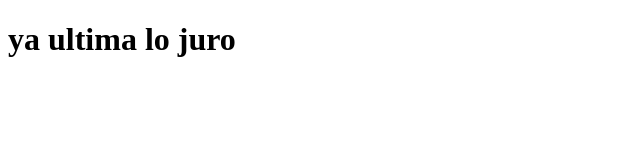
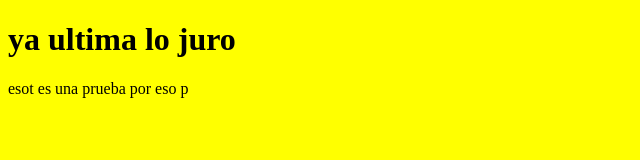
Before and after one commit to Daniolbap/report-, a plain HTML site: page index.html in a window 1280 px wide. Shown: the whole page, without its empty margins (0-640 px from the left). Drawn offline with Linux system fonts and the light colour scheme.

Commit message:
recordando

```diff
--- a/index.html
+++ b/index.html
@@ -8,5 +8,7 @@
   </head>
   <body>
     <h1>ya ultima lo juro</h1>
+    <p>esot es una prueba por eso p</p>
+    <p></p>
   </body>
 </html>
--- a/jesus.css
+++ b/jesus.css
@@ -0,0 +1,3 @@
+* {
+  background-color: yellow;
+}
```
